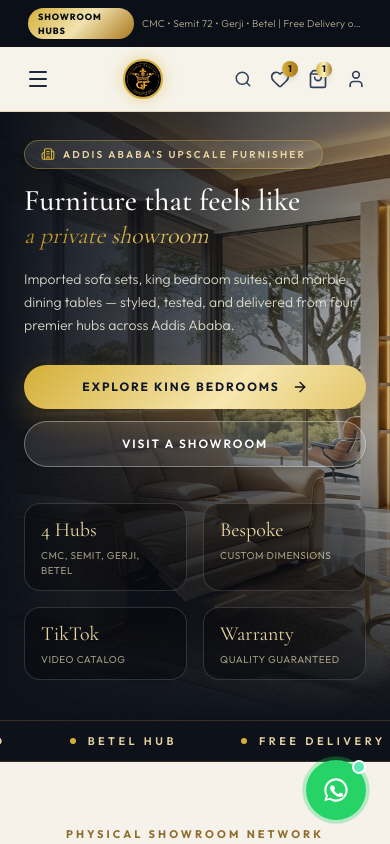
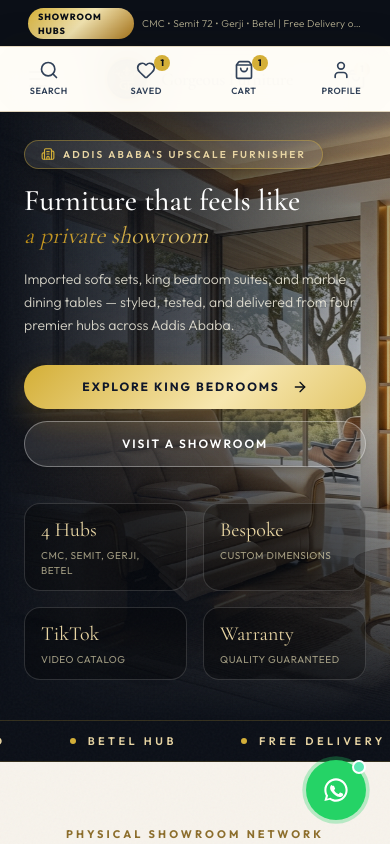
Before and after one commit to admasu26/Gorgeous-Furniture, a Next.js app in the folder frontend/: page / in a window 390 px wide. Shown: the top 844 px of the page. Built offline with nearby package versions, Linux system fonts and the light colour scheme.

Commit message:
image update

```diff
--- a/frontend/app/components/navbar.jsx
+++ b/frontend/app/components/navbar.jsx
@@ -36,7 +36,6 @@
 
 export default function Navbar() {
   const [mobileMenuOpen, setMobileMenuOpen] = useState(false);
-  const [mobileSearchOpen, setMobileSearchOpen] = useState(false);
   const pathname = usePathname();
   const { cartCount, wishlist, setIsCartOpen, searchQuery, setSearchQuery } = useShop();
 
@@ -95,8 +94,8 @@
         </button>
 
         {/* LOGO SECTION */}
-        <Link href="/" className="flex items-center gap-2 sm:gap-3 group shrink-0">
-          <div className="relative w-10 h-10 sm:w-11 sm:h-11 rounded-full overflow-hidden border-2 border-[#D4AF37] shadow-[0_0_15px_rgba(212,175,55,0.5)] group-hover:scale-108 transition-all duration-300">
+        <Link href="/" className="flex items-center gap-3 group">
+          <div className="relative w-11 h-11 rounded-full overflow-hidden border-2 border-[#D4AF37] shadow-[0_0_15px_rgba(212,175,55,0.5)] group-hover:scale-108 transition-all duration-300">
             <Image
               src="/images/logo.png"
               alt="Gorgeous Furniture Logo"
@@ -104,7 +103,7 @@
               className="object-cover"
             />
           </div>
-          <div className="hidden sm:flex flex-col">
+          <div className="flex flex-col">
             <span className="text-lg sm:text-xl md:text-[22px] font-semibold tracking-tight text-slate-950 font-serif leading-none group-hover:text-[#8c6d2a] transition-colors">
               Gorgeous Furniture
             </span>
@@ -127,17 +126,7 @@
         </div>
 
         {/* ICONS & ACTIONS */}
-        <div className="flex items-center gap-0.5 sm:gap-4">
-
-          {/* Mobile Search Icon */}
-          <button
-            onClick={() => setMobileSearchOpen(!mobileSearchOpen)}
-            className="lg:hidden p-2 text-slate-700 hover:text-[#D4AF37] transition group"
-            aria-label="Toggle Search"
-            title="Search"
-          >
-            <Search className="w-[18px] h-[18px] group-hover:scale-110 transition-transform" />
-          </button>
+        <div className="flex items-center gap-2 sm:gap-4">
 
           {/* WhatsApp Support Direct Button */}
           <a
@@ -154,7 +143,7 @@
           {/* Wishlist Icon */}
           <Link
             href="/chairs"
-            className="relative p-2 text-slate-700 hover:text-[#D4AF37] transition group flex"
+            className="relative p-2 text-slate-700 hover:text-[#D4AF37] transition group hidden sm:flex"
             title="Wishlist"
           >
             <Heart className="w-5 h-5 group-hover:scale-110 transition-transform" />
@@ -187,30 +176,13 @@
           {/* User Account Icon */}
           <Link
             href="/wholesale-application"
-            className="flex items-center gap-1.5 p-2 text-slate-700 hover:text-[#D4AF37] transition text-xs font-bold uppercase group"
+            className="hidden sm:flex items-center gap-1.5 p-2 text-slate-700 hover:text-[#D4AF37] transition text-xs font-bold uppercase group"
             title="Account / Wholesale"
           >
             <User className="w-5 h-5 group-hover:scale-110 transition-transform" />
           </Link>
         </div>
       </div>
-
-      {/* MOBILE SEARCH FIELD */}
-      {mobileSearchOpen && (
-        <div className="lg:hidden border-t border-[#e4d8bf] bg-[#f7f3ec] px-4 py-3 shadow-inner">
-          <div className="relative">
-            <input
-              type="text"
-              autoFocus
-              placeholder="Search furniture collection..."
-              value={searchQuery}
-              onChange={(e) => setSearchQuery(e.target.value)}
-              className="w-full bg-white border border-[#d9ccb2] rounded-full py-3 pl-10 pr-4 text-xs font-medium text-slate-900 placeholder:text-slate-500 focus:outline-none focus:border-[#c9a227] focus:ring-2 focus:ring-[#c9a227]/20 transition"
-            />
-            <Search className="absolute left-3.5 top-3.5 w-4 h-4 text-[#D4AF37]" />
-          </div>
-        </div>
-      )}
 
       {/* 3. CATEGORY LINKS ROW (Desktop) */}
       <nav className="hidden lg:block bg-[#f7f3ec]/80 border-t border-[#e4d8bf]">
@@ -279,6 +251,63 @@
           </div>
         </div>
       )}
+
+      {/* MOBILE ACTION BAR */}
+      <nav className="lg:hidden fixed bottom-0 inset-x-0 z-[60] bg-[#fffdf8]/95 backdrop-blur-xl border-t border-[#e4d8bf] shadow-[0_-8px_30px_rgba(26,24,20,0.12)] pb-[env(safe-area-inset-bottom)]" aria-label="Mobile navigation">
+        <div className="grid grid-cols-4 h-16 max-w-md mx-auto">
+          <button
+            type="button"
+            onClick={() => setMobileMenuOpen(true)}
+            className="flex flex-col items-center justify-center gap-1 text-slate-700 hover:text-[#8c6d2a] transition"
+            aria-label="Search furniture"
+            title="Search"
+          >
+            <Search className="w-5 h-5" />
+            <span className="text-[9px] font-semibold uppercase tracking-wider">Search</span>
+          </button>
+
+          <Link
+            href="/chairs"
+            className="relative flex flex-col items-center justify-center gap-1 text-slate-700 hover:text-[#8c6d2a] transition"
+            aria-label="View wishlist"
+            title="Wishlist"
+          >
+            <Heart className="w-5 h-5" />
+            {wishlist.length > 0 && (
+              <span className="absolute top-2 left-1/2 ml-2 w-4 h-4 bg-[#D4AF37] text-[#0B0F17] rounded-full text-[9px] font-black flex items-center justify-center">
+                {wishlist.length}
+              </span>
+            )}
+            <span className="text-[9px] font-semibold uppercase tracking-wider">Saved</span>
+          </Link>
+
+          <button
+            type="button"
+            onClick={() => setIsCartOpen(true)}
+            className="relative flex flex-col items-center justify-center gap-1 text-slate-700 hover:text-[#8c6d2a] transition"
+            aria-label="View shopping cart"
+            title="Cart"
+          >
+            <ShoppingBag className="w-5 h-5" />
+            {cartCount > 0 && (
+              <span className="absolute top-2 left-1/2 ml-2 w-4 h-4 bg-[#D4AF37] text-[#0B0F17] rounded-full text-[9px] font-black flex items-center justify-center">
+                {cartCount}
+              </span>
+            )}
+            <span className="text-[9px] font-semibold uppercase tracking-wider">Cart</span>
+          </button>
+
+          <Link
+            href="/wholesale-application"
+            className="flex flex-col items-center justify-center gap-1 text-slate-700 hover:text-[#8c6d2a] transition"
+            aria-label="View profile"
+            title="Profile"
+          >
+            <User className="w-5 h-5" />
+            <span className="text-[9px] font-semibold uppercase tracking-wider">Profile</span>
+          </Link>
+        </div>
+      </nav>
     </header>
   );
 }
--- a/frontend/app/layout.js
+++ b/frontend/app/layout.js
@@ -37,7 +37,7 @@
       <body className="min-h-full flex flex-col bg-[#f7f3ec] text-slate-900 font-sans selection:bg-[#D4AF37] selection:text-slate-950">
         <ShopProvider>
           <Navbar />
-          <div className="flex-1">
+          <div className="flex-1 pb-16 lg:pb-0">
             {children}
           </div>
           <Footer />
```
